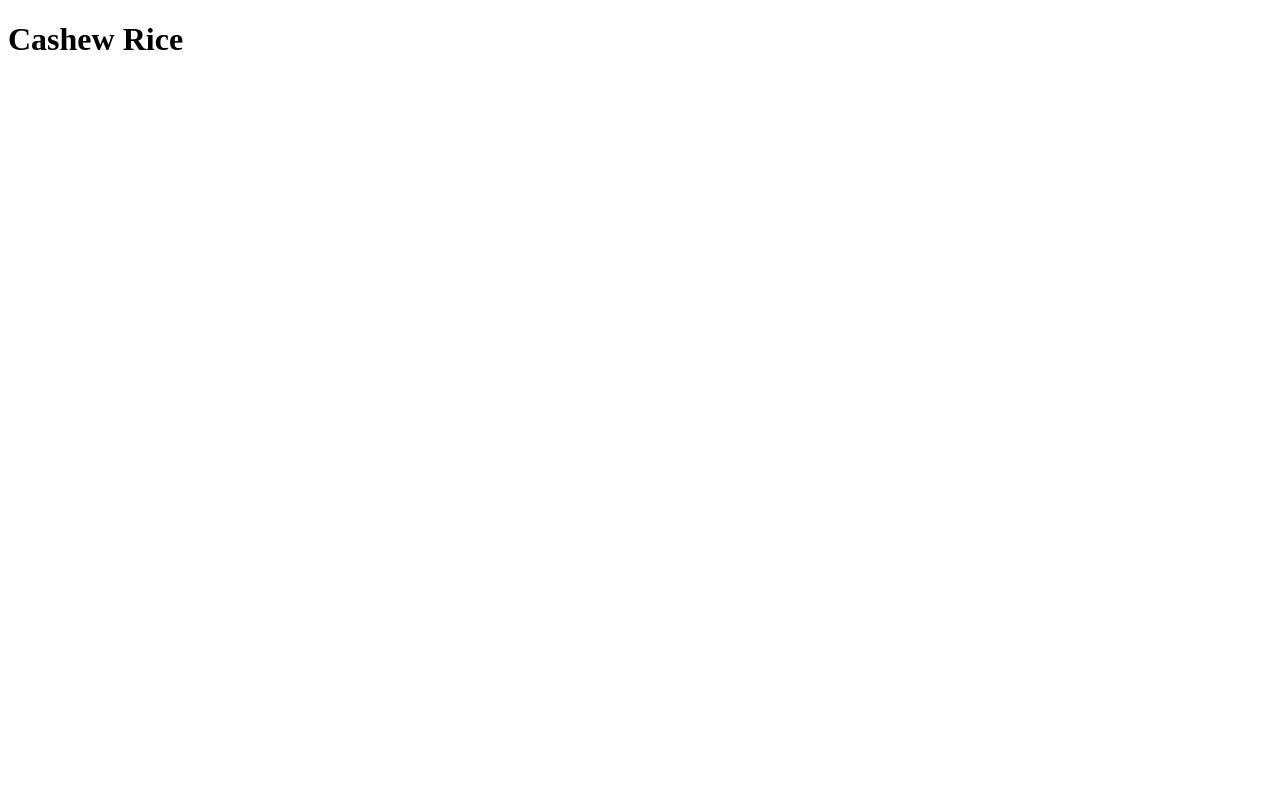
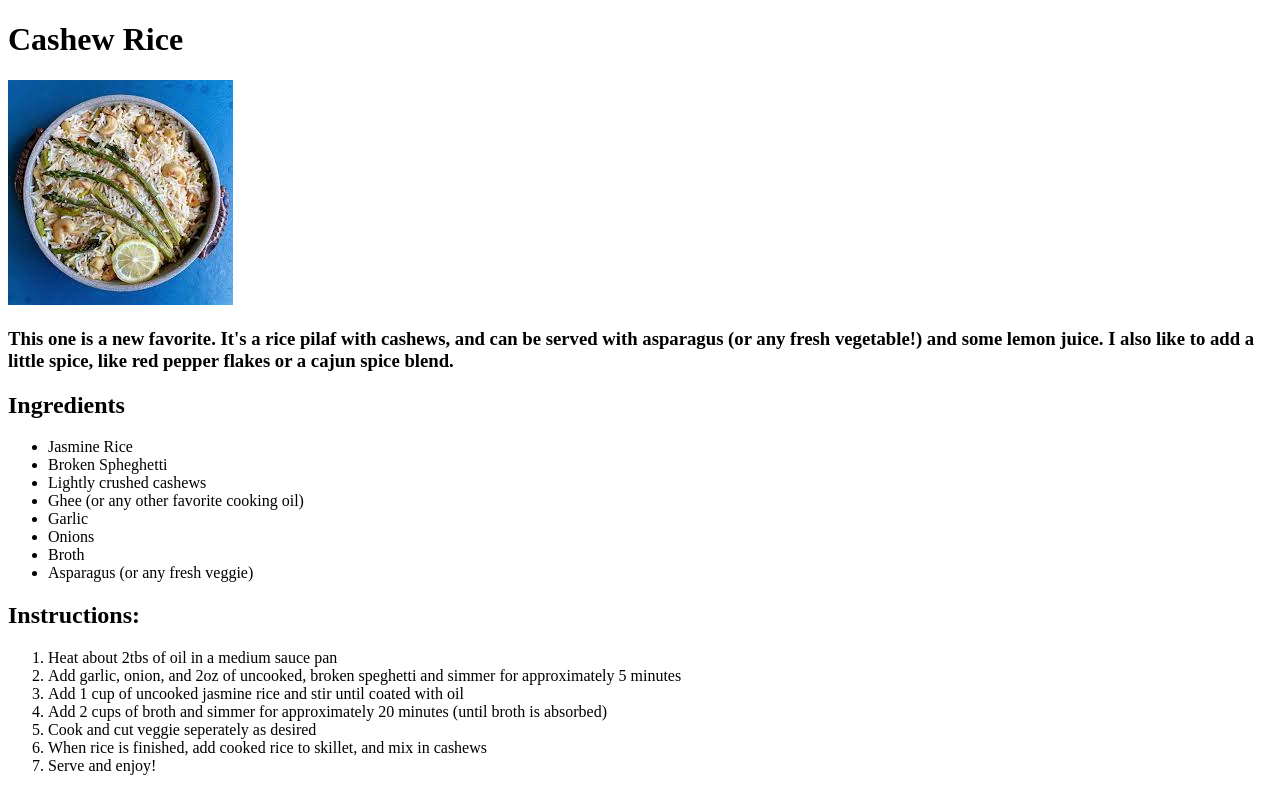
Before and after one commit to klaurel27/odin-recipes, a plain HTML site: page cashewrice.html in a window 1280 px wide. Drawn offline with Linux system fonts and the light colour scheme.

Commit message:
add content to pages, edit index.html, add images folder

```diff
--- a/cashewrice.html
+++ b/cashewrice.html
@@ -6,7 +6,29 @@
 </head>
 <body>
     <h1>Cashew Rice</h1>
-
+    <img src="images/cawerice.jpg" alt="an image of cashew rice pilaf served with asparagus and lemon on top">
+    <h3>This one is a new favorite. It's a rice pilaf with cashews, and can be served with asparagus (or any fresh vegetable!) and some lemon juice. I also like to add a little spice, like red pepper flakes or a cajun spice blend.</h3>
+    <h2>Ingredients</h2>
+    <ul>
+        <li>Jasmine Rice</li>
+        <li>Broken Spheghetti</li>
+        <li>Lightly crushed cashews</li>
+        <li>Ghee (or any other favorite cooking oil)</li>
+        <li>Garlic</li>
+        <li>Onions</li>
+        <li>Broth</li>
+        <li>Asparagus (or any fresh veggie)</li>
+    </ul>
+    <h2>Instructions:</h2>
+    <ol>
+        <li>Heat about 2tbs of oil in a medium sauce pan</li>
+        <li>Add garlic, onion, and 2oz of uncooked, broken speghetti and simmer for approximately 5 minutes</li>
+        <li>Add 1 cup of uncooked jasmine rice and stir until coated with oil</li>
+        <li>Add 2 cups of broth and simmer for approximately 20 minutes (until broth is absorbed)</li>
+        <li>Cook and cut veggie seperately as desired</li>
+        <li>When rice is finished, add cooked rice to skillet, and mix in cashews</li>
+        <li>Serve and enjoy!</li>
+    </ol>
 
 </body>
 
```
Also changed, not shown: currychicken.html (+20 -2 lines), index.html (+0 -1 lines), padthai.html (+24 -1 lines), images/cawerice.jpg (added), images/currychicken.jpg (added), images/padthai.jpg (added).
